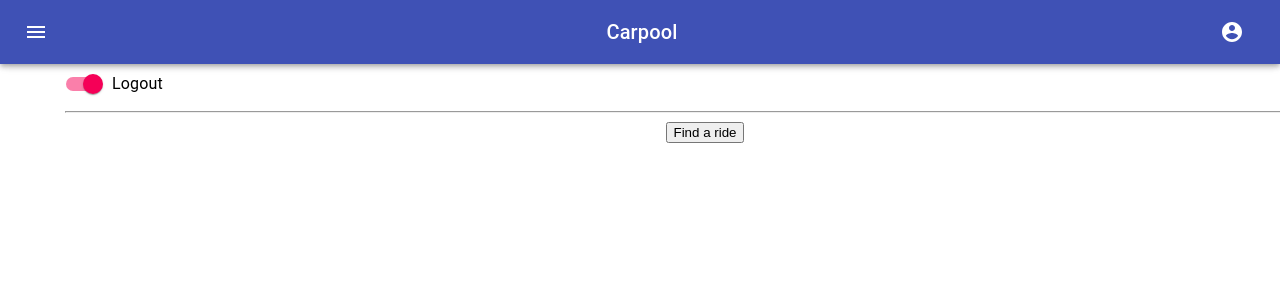
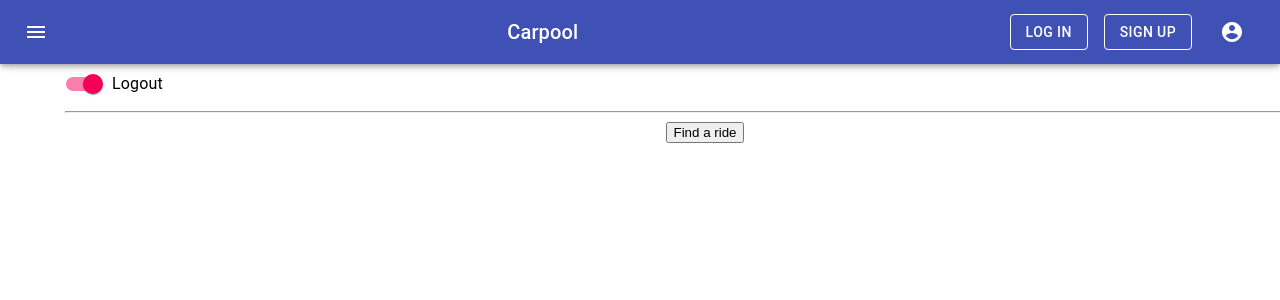
Before and after one commit to sorkinl/Carpool-dickinson, a React (Create React App) app: page / in a window 1280 px wide. Shown: the top 300 px of the page. Built offline with nearby package versions, Linux system fonts and the light colour scheme.

Commit message:
Added Log in button and form

```diff
--- a/src/App.js
+++ b/src/App.js
@@ -10,6 +10,7 @@ import SearchForm from './components/SearchForm/Searchform';
 import Account from './components/Account/Account';
 import MainChat from './components/Chat/MainChat';
 import SearchButton from './components/SearchForm/SearchButton';
+import LogInForm from './components/LogInForm/LogIn';
 
 
 
@@ -40,6 +41,7 @@ const [showResults, setShowResults] = React.useState(false)
           <Route path="/search" component={SearchForm} />
           <Route path="/account" component={Account}/>
           <Route path="/chat" component={MainChat}/>
+          <Route path="/logInForm" component={LogInForm}/>
         </Switch>
           </div>
       </Router>
--- a/src/components/NavBar/NavBar.js
+++ b/src/components/NavBar/NavBar.js
@@ -11,6 +11,7 @@ import FormControlLabel from '@material-ui/core/FormControlLabel';
 import FormGroup from '@material-ui/core/FormGroup';
 import MenuItem from '@material-ui/core/MenuItem';
 import Menu from '@material-ui/core/Menu';
+import Button from '@material-ui/core/Button'
 import {
     BrowserRouter as Router,
     Switch as RouterSwitch,
@@ -69,6 +70,8 @@ export default function MenuAppBar() {
           <Typography variant="h6" className={classes.title}>
             Carpool
           </Typography>
+          <Button component={Link} to="/logInForm" edge="start" className={classes.menuButton} color="inherit" aria-label="menu" variant="outlined">Log in</Button>
+          <Button  edge="start" className={classes.menuButton} color="inherit" aria-label="menu" variant="outlined">Sign up</Button>
           {auth && (
             <div>
               <IconButton
@@ -80,6 +83,8 @@ export default function MenuAppBar() {
               >
                 <AccountCircle />
               </IconButton>
+
+
               <Menu
                 id="menu-appbar"
                 anchorEl={anchorEl}
@@ -98,6 +103,7 @@ export default function MenuAppBar() {
 
                 <MenuItem component={Link} to="/account">Account</MenuItem>
                 <MenuItem component={Link} to="/chat">Chat</MenuItem>
+
               </Menu>
             </div>
           )}
```
